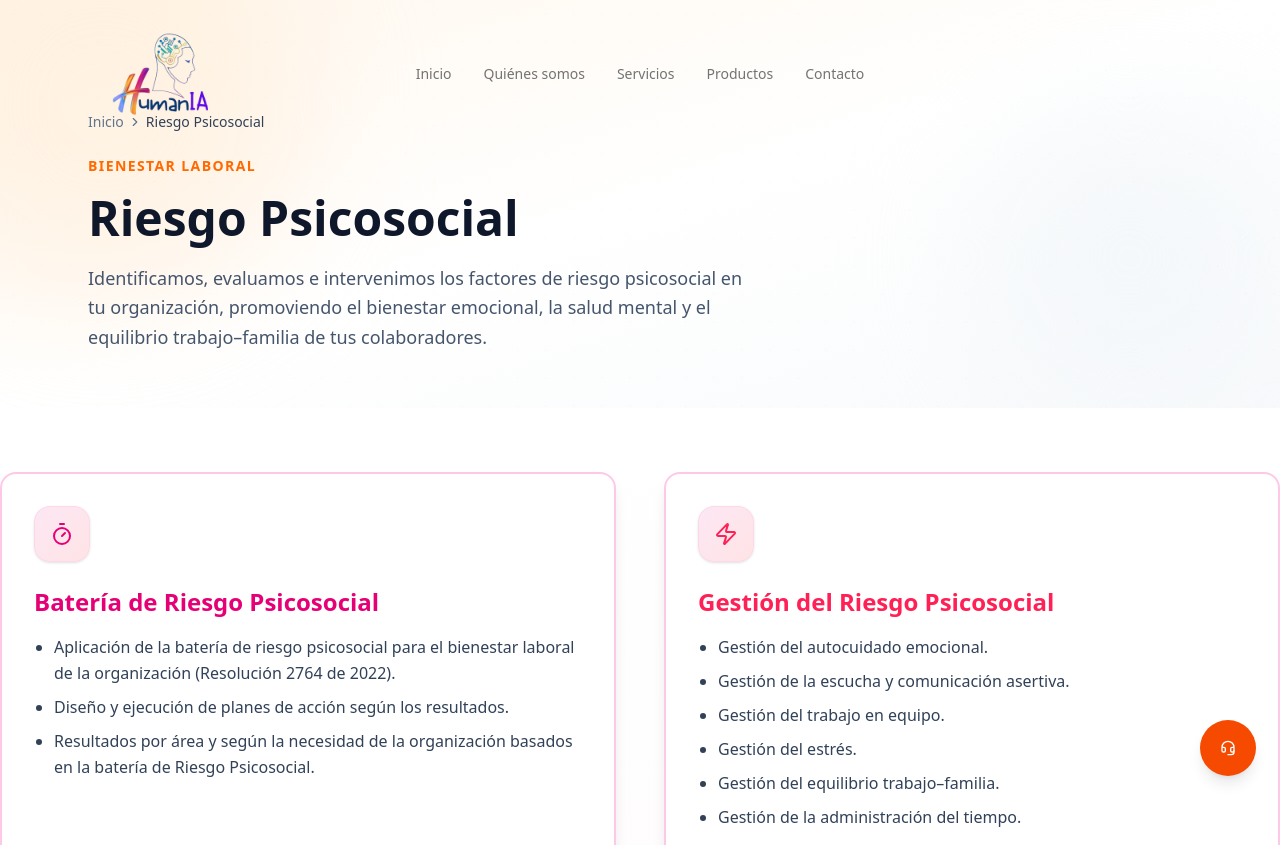
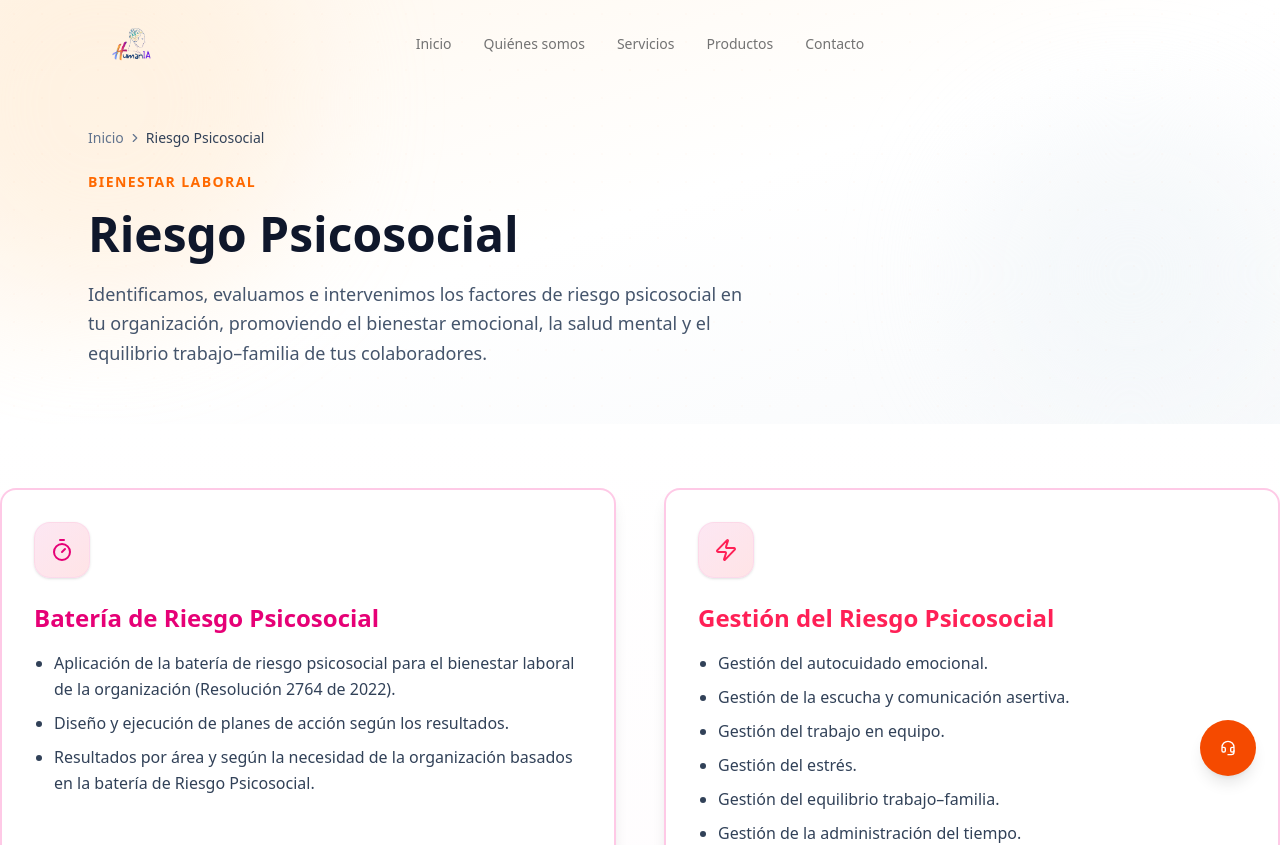
Before and after one commit to sgaraujo/huming-web, a Next.js app: page /blog2 in a window 1280 px wide. Shown: the top 845 px of the page. Built offline with nearby package versions, Linux system fonts and the light colour scheme.

Commit message:
style: update padding in HeroHeader, HeroMain, and PageHeader components for improved layout

```diff
--- a/components/header.tsx
+++ b/components/header.tsx
@@ -42,7 +42,7 @@ export const HeroHeader = () => {
                                 href="/"
                                 aria-label="Ir al inicio de HumanIA"
                                 className="flex items-center space-x-2">
-                                <Logo />
+                                <Logo className="h-10 w-auto" />
                             </Link>
 
                             <button
--- a/components/hero-main.tsx
+++ b/components/hero-main.tsx
@@ -11,7 +11,7 @@ const certs = ['ISO 45001', 'ISO 9001', 'ISO 14001', 'SG-SST', 'PESV']
 
 export default function HeroMain() {
   return (
-    <section className="relative overflow-hidden bg-gradient-to-br from-orange-50 via-white to-slate-50 pt-24 pb-16 lg:pt-32 lg:pb-24">
+    <section className="relative overflow-hidden bg-gradient-to-br from-orange-50 via-white to-slate-50 pt-28 pb-16 lg:pt-36 lg:pb-24">
       {/* Decorative blobs */}
       <div className="absolute inset-0 pointer-events-none">
         <div className="absolute -top-32 -left-32 w-[600px] h-[600px] rounded-full bg-orange-100/60 blur-3xl" />
--- a/components/page-header.tsx
+++ b/components/page-header.tsx
@@ -10,7 +10,7 @@ interface PageHeaderProps {
 
 export default function PageHeader({ label, title, description, breadcrumb }: PageHeaderProps) {
   return (
-    <section className="relative overflow-hidden bg-gradient-to-br from-orange-50 via-white to-slate-50 pt-24 pb-14 lg:pt-28">
+    <section className="relative overflow-hidden bg-gradient-to-br from-orange-50 via-white to-slate-50 pt-28 pb-14 lg:pt-32">
       {/* Decorative */}
       <div className="absolute inset-0 pointer-events-none">
         <div className="absolute -top-24 -left-24 w-[400px] h-[400px] rounded-full bg-orange-100/50 blur-3xl" />
```
